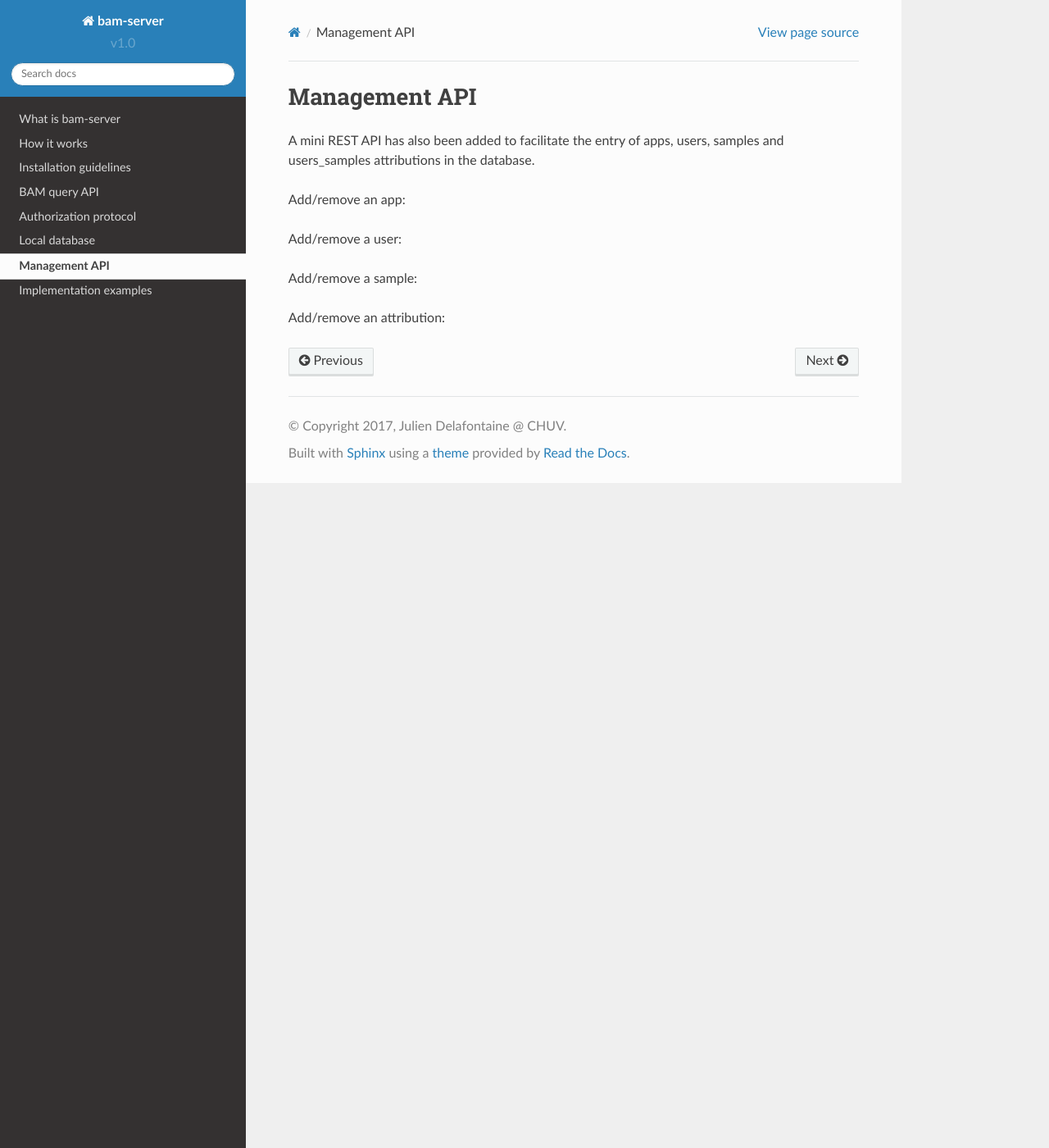
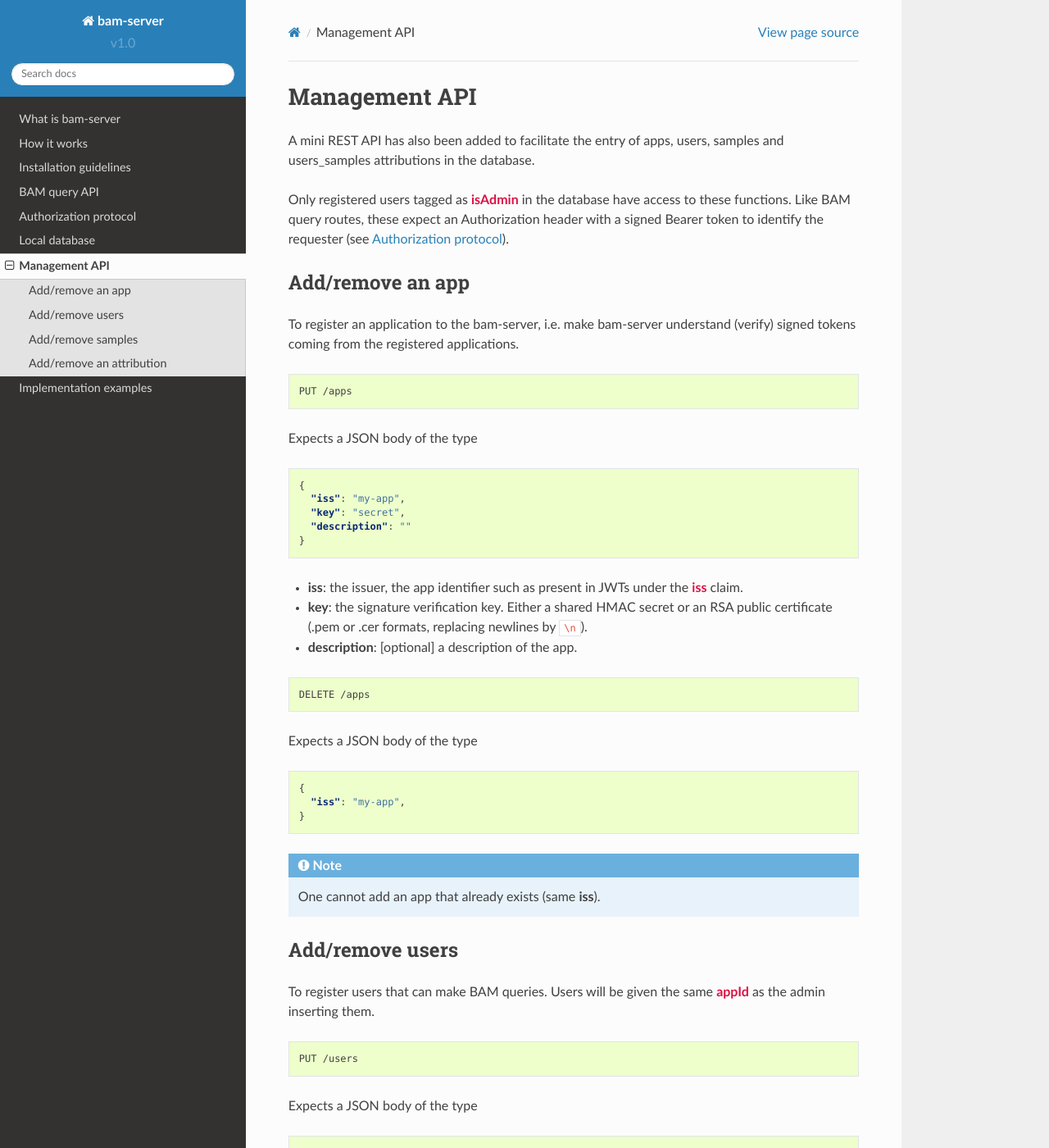
Before and after one commit to chuv-ssrc/bam-server-scala, a Sphinx documentation site: the page built from docs/src/management_api.rst, in a window 1280 px wide and 1400 px high. Shown: the whole window at 82% size. Built offline with Sphinx 7.4.7 and the Read the Docs theme 2.0.0, drawn with Linux system fonts in a browser that asks for light colours; some of the changed text lies outside the part shown.

Commit message:
Management API

```diff
--- a/docs/src/bam_api.rst
+++ b/docs/src/bam_api.rst
@@ -13,8 +13,10 @@ Bam-server can return portions of BAM files using 3 different strategies:
 Authorization
 -------------
 
-All requests expect an Authorization header to be added to the request,
-containing a signed Bearer token (JWT). For example:
+Only registered users (present in bam-server's database in the `users` table) can use these routes.
+
+Users are identified using an Authorization header to be added to the request,
+containing a signed Bearer token (JWT, see :doc:`./auth`). All requests expect such a header. For example:
 
 .. code:: bash
 
--- a/docs/src/management_api.rst
+++ b/docs/src/management_api.rst
@@ -6,25 +6,167 @@ Management API
 A mini REST API has also been added to facilitate the entry of apps, users, samples
 and users_samples attributions in the database.
 
+Only registered users tagged as `isAdmin` in the database have access to these functions.
+Like BAM query routes, these expect an Authorization header with a signed Bearer token
+to identify the requester (see :doc:`./auth`).
 
-Add/remove an app:
+
+Add/remove an app
+.................
+
+To register an application to the bam-server,
+i.e. make bam-server understand (verify) signed tokens coming from the registered applications.
 
 .. code:: bash
 
+    PUT /apps
 
+Expects a JSON body of the type
 
-Add/remove a user:
+.. code:: json
+
+    {
+      "iss": "my-app",
+      "key": "secret",
+      "description": ""
+    }
+
+- **iss**: the issuer, the app identifier such as present in JWTs under the `iss` claim.
+- **key**: the signature verification key. Either a shared HMAC secret or an RSA public certificate
+  (.pem or .cer formats, replacing newlines by ``\n``).
+- **description**: [optional] a description of the app.
 
 .. code:: bash
 
+    DELETE /apps
+
+Expects a JSON body of the type
+
+.. code:: json
+
+    {
+      "iss": "my-app",
+    }
+
+.. note::
+
+    One cannot add an app that already exists (same **iss**).
 
 
-Add/remove a sample:
+Add/remove users
+................
+
+To register users that can make BAM queries.
+Users will be given the same `appId` as the admin inserting them.
 
 .. code:: bash
 
+    PUT /users
+
+Expects a JSON body of the type
+
+.. code:: json
+
+    {
+      "users": [
+        {"username": "user1"},
+        {"username": "user2"}
+      ]
+    }
+
+.. code:: bash
+
+    DELETE /users
+
+Expects a JSON body of the type
+
+.. code:: json
+
+    {
+      "users": ["user1", "user2"],
+    }
+
+.. note::
+
+    One cannot add users that already exist, or delete users that do not exist.
+    If that happens for one of the users of the query, nothing is inserted or deleted at all.
 
 
-Add/remove an attribution:
+Add/remove samples
+..................
+
+To register BAM files available for query.
 
 .. code:: bash
+
+    PUT /samples
+
+Expects a JSON body of the type
+
+.. code:: json
+
+    {
+      "samples": [
+        {
+          "name": "A",
+          "filename": "/"
+        },
+        {
+          "name": "B",
+          "filename": "/"
+        }
+      ]
+    }
+
+- **name**: the sample identifer, such as used in the BAM query API.
+- **filename**: file name, or path to the BAM file relatively to the configured `BAM_PATH`.
+
+.. code:: bash
+
+    DELETE /samples
+
+Expects a JSON body of the type
+
+.. code:: json
+
+    {
+      "samples": ["A", "B"]
+    }
+
+.. note::
+
+    One cannot add samples that already exist, or delete samples that do not exist.
+    If that happens for one of the samples of the query, nothing is inserted or deleted at all.
+
+
+Add/remove an attribution
+.........................
+
+To give or revoke access of a certain user to a certain BAM file.
+
+.. code:: bash
+
+    PUT /users_samples
+    DELETE /users_samples
+
+Expect a JSON body of the type
+
+.. code:: json
+
+    {
+      "users_samples": [
+        {
+          "sample": "S1",
+          "username": "A"
+        },
+        {
+          "sample": "S2",
+          "username": "B"
+        }
+      ]
+    }
+
+.. note::
+
+    All user identifiers and sample identifiers in a query must be found in the database.
+    If it is not the case of one of them, nothing is inserted or deleted at all.
--- a/docs/src/method.rst
+++ b/docs/src/method.rst
@@ -25,5 +25,6 @@ Notes:
   only maps user identifiers as returned by the auth server, to sample identifiers and the corresponding BAM files.
 
 * Client apps can access bam-server remotely, but for the moment,
-  bam-server itself can only access files that are located on the same machine as itself.
+  bam-server itself can only access files that are located on the same machine as itself
+  (the location of BAM files is defined using a configuration variable `BAM_PATH`, see :doc:`./installation`).
   One cannot provide a URL as a file path in the database.
```
Also changed, not shown: 2 other files.
